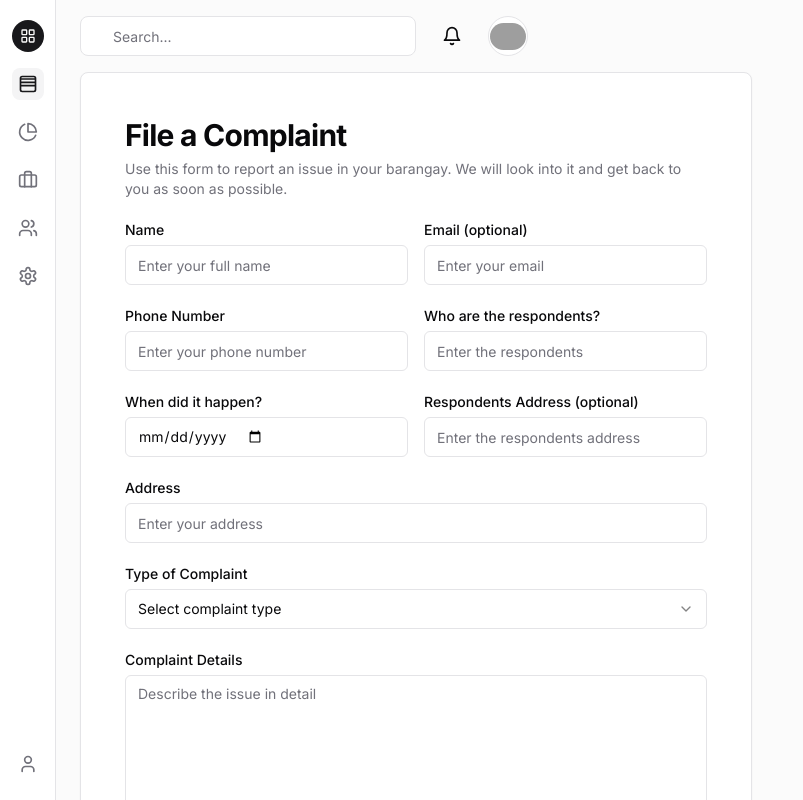
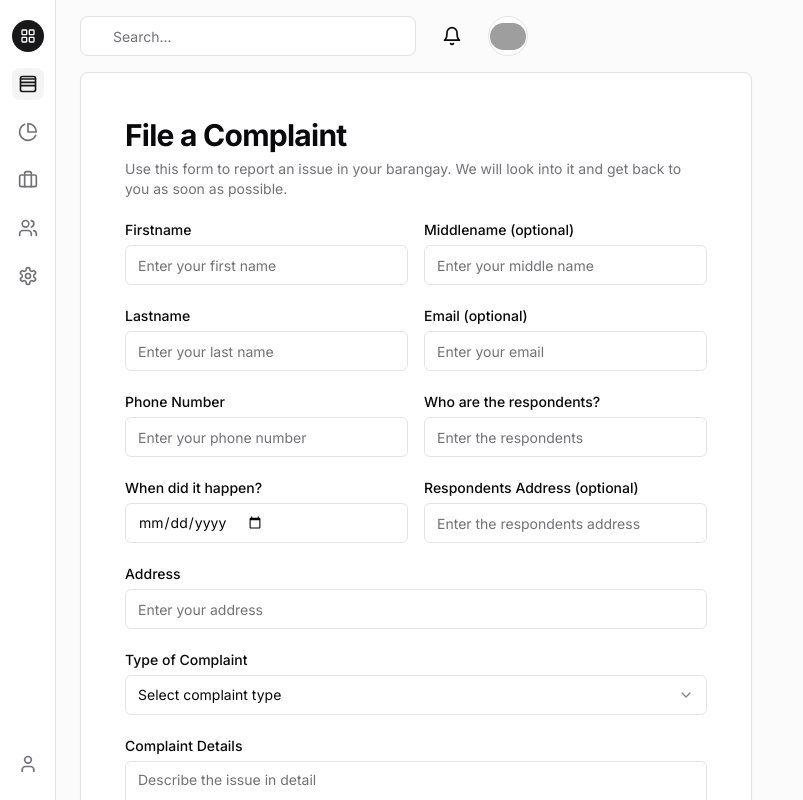
Before and after one commit to GiannIsidore/ts-crime, a Next.js app: page /dashboard/form in a window 1280 px wide. Shown: the top 800 px of the page, without its empty margins (0-803 px from the left). Built offline with nearby package versions, Linux system fonts and the light colour scheme; grey boxes are pictures that could not be loaded.

Commit message:
fetch links

```diff
--- a/app/api/handle_complain/route.tsx
+++ b/app/api/handle_complain/route.tsx
@@ -1,6 +1,8 @@
 import { NextRequest, NextResponse } from "next/server";
 interface ComplainDetails {
-  name: string;
+  fname: string;
+  mname: string;
+  lname: string;
   email: string;
   number: string;
   respondent: string;
@@ -17,15 +19,28 @@ export async function POST(req: NextRequest) {
     console.log(data);
 
     const request = await fetch(
-      "http://localhost/3rdYear/ts-crime/app/php/complain.php",
+      "http://localhost/git/ts-crime/app/php/complain.php",
       {
         method: "POST",
         headers: {
-          "content-type": "application/json",
+          "Content-type": "application/json",
         },
         body: JSON.stringify(data),
       }
     );
+
+    // const response = await request.text();
+    // console.log(response)
+
+    const { data: userData, error} = await request.json();
+
+    if(userData) {
+      console.log(true);
+      console.log(userData)
+    }
+    else if (error) {
+      console.log(false)
+    }
   } catch (error) {
     console.error(error);
   }
--- a/app/dashboard/form/page.tsx
+++ b/app/dashboard/form/page.tsx
@@ -25,7 +25,9 @@ import { zodResolver } from "@hookform/resolvers/zod";
 import { error } from "console";
 
 const formSchema = z.object({
-  name: z.string().min(1, { message: "Required" }),
+  fname: z.string(),
+  mname: z.string(),
+  lname: z.string(),
   email: z.string().email(),
   number: z.string(),
   respondent: z.string(),
@@ -65,9 +67,9 @@ const Form = () => {
       console.log(userData);
     } catch (error) {
       console.error(error);
-      setError("root", {
-        message: "error",
-      });
+      // setError("root", {
+      //   message: "error",
+      // });
     }
   };
   // async function onSubmit() {
@@ -118,11 +120,29 @@ const Form = () => {
             <div className="grid gap-6">
               <div className="grid grid-cols-2 gap-4">
                 <div className="grid gap-2">
-                  <Label htmlFor="name">Name</Label>
+                  <Label htmlFor="fname">Firstname</Label>
                   <Input
-                    {...register("name")}
-                    id="name"
-                    placeholder="Enter your full name"
+                    {...register("fname")}
+                    id="fname"
+                    placeholder="Enter your first name"
+                  />
+                </div>
+                <div className="grid gap-2">
+                  <Label htmlFor="mname">Middlename (optional)</Label>
+                  <Input
+                    {...register("mname")}
+                    id="mname"
+                    placeholder="Enter your middle name"
+                  />
+                </div>
+              </div>
+              <div className="grid grid-cols-2 gap-4">
+                <div className="grid gap-2">
+                  <Label htmlFor="lname">Lastname</Label>
+                  <Input
+                    {...register("lname")}
+                    id="lname"
+                    placeholder="Enter your last name"
                   />
                 </div>
                 <div className="grid gap-2">
```
Also changed, not shown: 2 other files (tests, documents, lock files or other folders).
